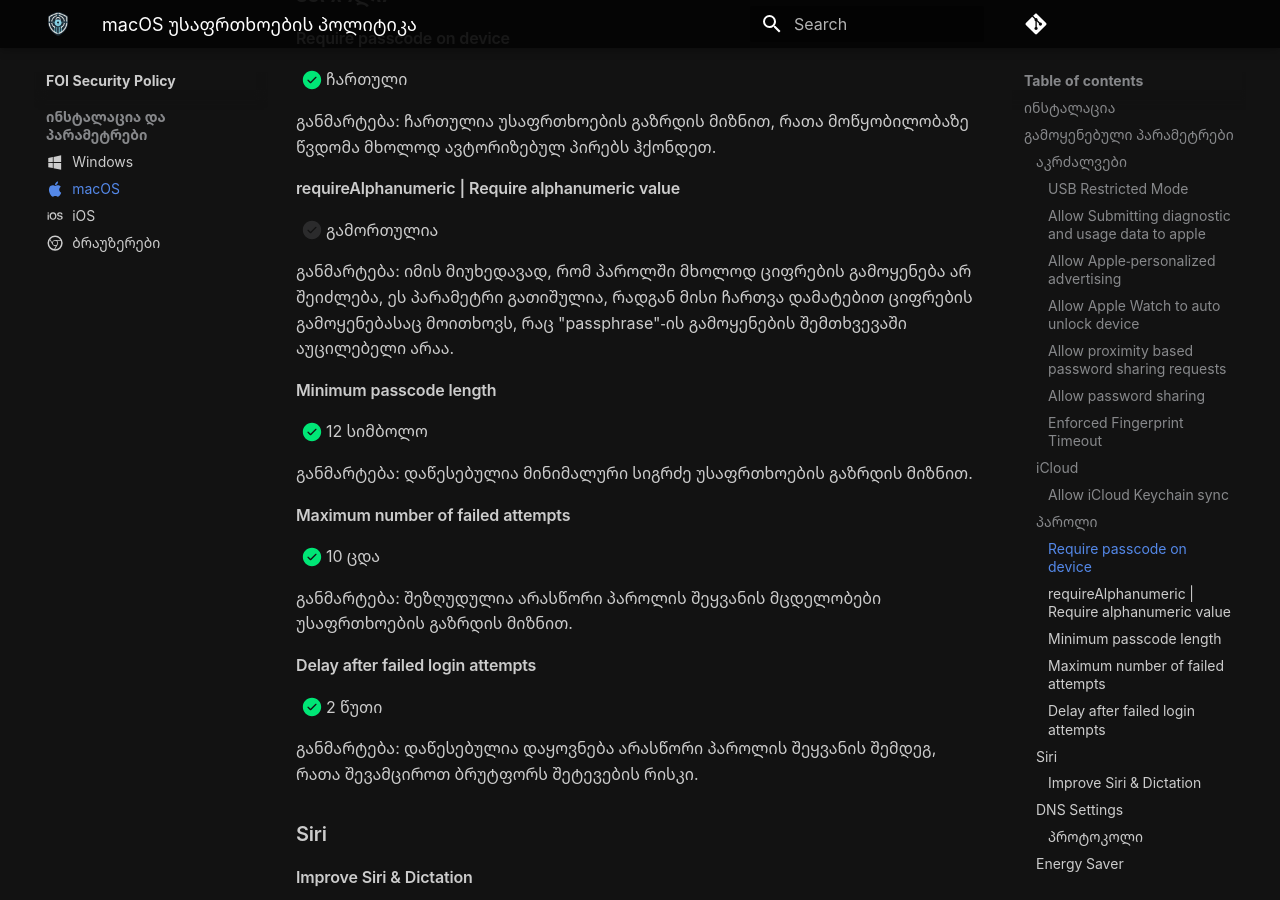
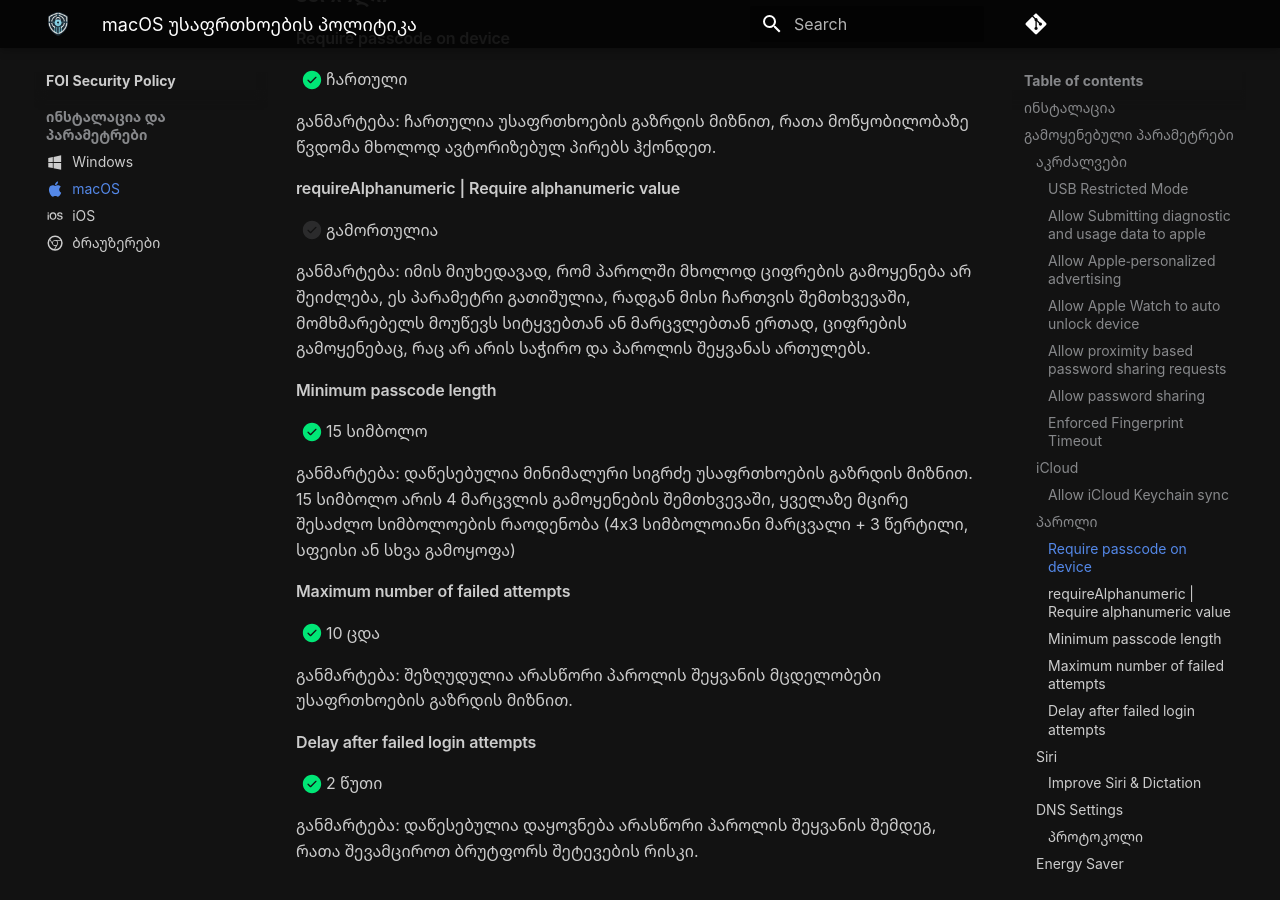
Before and after one commit to foige/security.foi.ge, an MkDocs documentation site: the page built from docs/policies/macos.md, in a window 1280 px wide and 900 px high, scrolled down 2449 px. Built offline with MkDocs 1.6.1 and Material for MkDocs 9.7.7, drawn with Linux system fonts in a browser that asks for light colours; plug-ins that fetch from the network failed and are left out; comment, search, counter and statistics services are not loaded.

Commit message:
fix(apple): Update Apple policies - Increase password minLength to 15 and remove alphanum requirement

```diff
--- a/docs/policies/macos.md
+++ b/docs/policies/macos.md
@@ -107,16 +107,17 @@ FOI Security Policy მოიცავს შემდეგ კონფიგ
 
 - [ ] გამორთულია
 
-განმარტება: იმის მიუხედავად, რომ პაროლში მხოლოდ ციფრების გამოყენება არ შეიძლება, ეს პარამეტრი გათიშულია, რადგან
-მისი ჩართვა დამატებით ციფრების გამოყენებასაც მოითხოვს, რაც "passphrase"-ის გამოყენების
-შემთხვევაში აუცილებელი არაა.
+განმარტება: იმის მიუხედავად, რომ პაროლში მხოლოდ ციფრების გამოყენება არ შეიძლება, ეს პარამეტრი გათიშულია,
+რადგან მისი ჩართვის შემთხვევაში, მომხმარებელს მოუწევს სიტყვებთან ან მარცვლებთან ერთად, ციფრების გამოყენებაც,
+რაც არ არის საჭირო და პაროლის შეყვანას ართულებს.
 
 
 #### Minimum passcode length
 
-- [x] 12 სიმბოლო
+- [x] 15 სიმბოლო
 
-განმარტება: დაწესებულია მინიმალური სიგრძე უსაფრთხოების გაზრდის მიზნით.
+განმარტება: დაწესებულია მინიმალური სიგრძე უსაფრთხოების გაზრდის მიზნით. 15 სიმბოლო არის 4 მარცვლის
+გამოყენების შემთხვევაში, ყველაზე მცირე შესაძლო სიმბოლოების რაოდენობა (4x3 სიმბოლოიანი მარცვალი + 3 წერტილი, სფეისი ან სხვა გამოყოფა)
 
 #### Maximum number of failed attempts
 
```
Also changed, not shown: docs/policies/ios.md (+19 -4 lines), 2 other files.
